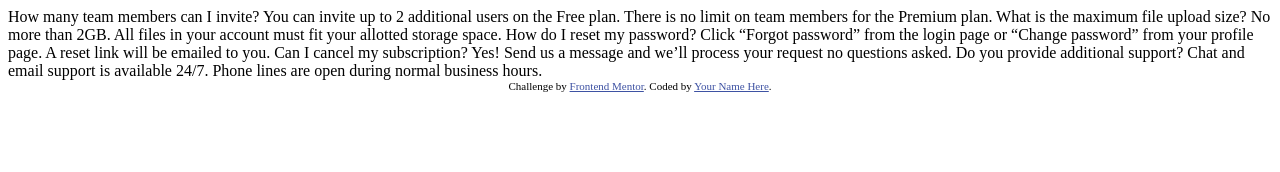
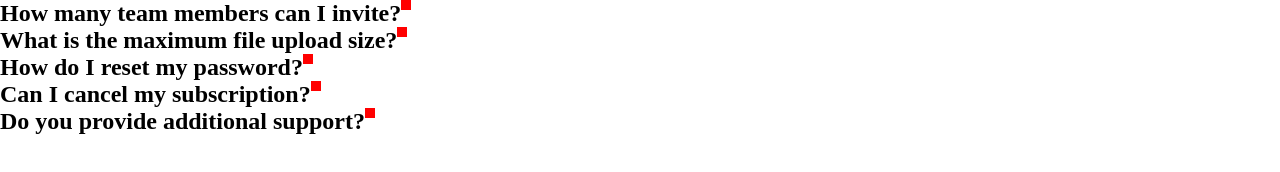
Before and after one commit to alxestevam/faq-accordion-fm, a plain HTML site: page index.html in a window 1280 px wide. Drawn offline with Linux system fonts and the light colour scheme.

Commit message:
add accordion component with vanilla js

```diff
--- /dev/null
+++ b/components/accordion.js
@@ -0,0 +1,40 @@
+export function createAccordion(items) {
+    const container = document.createElement('li')
+    container.classList.add('accordion-item')
+
+    for (const item of items) {
+        container.appendChild(createAccordionItem(item.title, item.description))
+    }
+
+    return container;
+}
+
+function createAccordionItem(title, description) {
+    const container = document.createElement('li')
+    container.classList.add('accordion-item')
+
+    const itemTitleContainer = document.createElement('div')
+    itemTitleContainer.classList.add('accordion-item-title-container')
+    container.appendChild(itemTitleContainer)
+
+    const itemTitle = document.createElement('h2')
+    itemTitle.classList.add('accordion-item-title')
+    itemTitleContainer.appendChild(itemTitle)
+
+    const toggleButton = document.createElement('button')
+    toggleButton.classList.add('accordion-toggle-button')
+    itemTitleContainer.appendChild(toggleButton)
+
+    const itemDescription = document.createElement('div')
+    itemDescription.classList.add('accordion-item-description')
+    container.appendChild(itemDescription)
+
+    toggleButton.addEventListener('click', () => {
+        itemDescription.classList.toggle('opened')
+    })
+
+    itemTitle.innerHTML = title;
+    itemDescription.innerHTML = description;
+
+    return container;
+}
--- a/index.html
+++ b/index.html
@@ -1,40 +1,28 @@
 <!DOCTYPE html>
 <html lang="en">
+
 <head>
   <meta charset="UTF-8">
-  <meta name="viewport" content="width=device-width, initial-scale=1.0"> <!-- displays site properly based on user's device -->
+  <meta name="viewport" content="width=device-width, initial-scale=1.0">
+  <!-- displays site properly based on user's device -->
 
   <link rel="icon" type="image/png" sizes="32x32" href="./images/favicon-32x32.png">
 
   <title>Frontend Mentor | FAQ Accordion Card</title>
 
-  <!-- Feel free to remove these styles or customise in your own stylesheet 👍 -->
-  <style>
-    .attribution { font-size: 11px; text-align: center; }
-    .attribution a { color: hsl(228, 45%, 44%); }
-  </style>
+  <link rel="stylesheet" href="./styles.css">
+  <link rel="stylesheet" href="">
+
+  <script type="module" src="./components/accordion.js"></script>
+  <script type="module" src="./index.js"></script>
 </head>
+
 <body>
-  How many team members can I invite?
-  You can invite up to 2 additional users on the Free plan. There is no limit on
-  team members for the Premium plan.
 
-  What is the maximum file upload size?
-  No more than 2GB. All files in your account must fit your allotted storage space.
-
-  How do I reset my password?
-  Click “Forgot password” from the login page or “Change password” from your profile page.
-  A reset link will be emailed to you.
-
-  Can I cancel my subscription?
-  Yes! Send us a message and we’ll process your request no questions asked.
-
-  Do you provide additional support?
-  Chat and email support is available 24/7. Phone lines are open during normal business hours.
-
-  <div class="attribution">
+  <div class="attribution" style="display: none;">
     Challenge by <a href="https://www.frontendmentor.io?ref=challenge" target="_blank">Frontend Mentor</a>.
     Coded by <a href="#">Your Name Here</a>.
   </div>
 </body>
+
 </html>
--- /dev/null
+++ b/index.js
@@ -0,0 +1,30 @@
+import { createAccordion } from './components/accordion.js'
+
+const accordionItems = [
+    {
+        title: 'How many team members can I invite?',
+        description: `You can invite up to 2 additional users on the Free plan. There is no limit on
+        team members for the Premium plan.`
+    },
+    {
+        title: 'What is the maximum file upload size?',
+        description: 'No more than 2GB. All files in your account must fit your allotted storage space.'
+    },
+    {
+        title: 'How do I reset my password?',
+        description: `Click “Forgot password” from the login page or “Change password” from your profile page.
+        A reset link will be emailed to you.`
+    },
+    {
+        title: 'Can I cancel my subscription?',
+        description: 'Yes! Send us a message and we’ll process your request no questions asked.'
+    },
+    {
+        title: 'Do you provide additional support?',
+        description: `Chat and email support is available 24/7. Phone lines are open during normal business hours.`
+    }
+]
+
+const accordion = createAccordion(accordionItems)
+
+document.body.appendChild(accordion)
--- /dev/null
+++ b/styles.css
@@ -0,0 +1,49 @@
+* {
+    margin: 0;
+    padding: 0;
+    border: 0;
+    box-sizing: border-box;
+}
+
+.attribution {
+    font-size: 11px;
+    text-align: center;
+}
+
+.attribution a {
+    color: hsl(228, 45%, 44%);
+}
+
+ul {
+
+}
+
+li {
+    list-style: none;
+}
+
+.accordion-item {
+
+}
+
+.accordion-item-title-container {
+    display: flex;
+}
+
+.accordion-toggle-button {
+    height: 10px;
+    width: 10px;
+    background-color: red;
+}
+
+.accordion-item-title {
+
+}
+
+.accordion-item-description {
+    display: none;
+}
+
+.accordion-item-description.opened {
+    display: block;
+}
```
